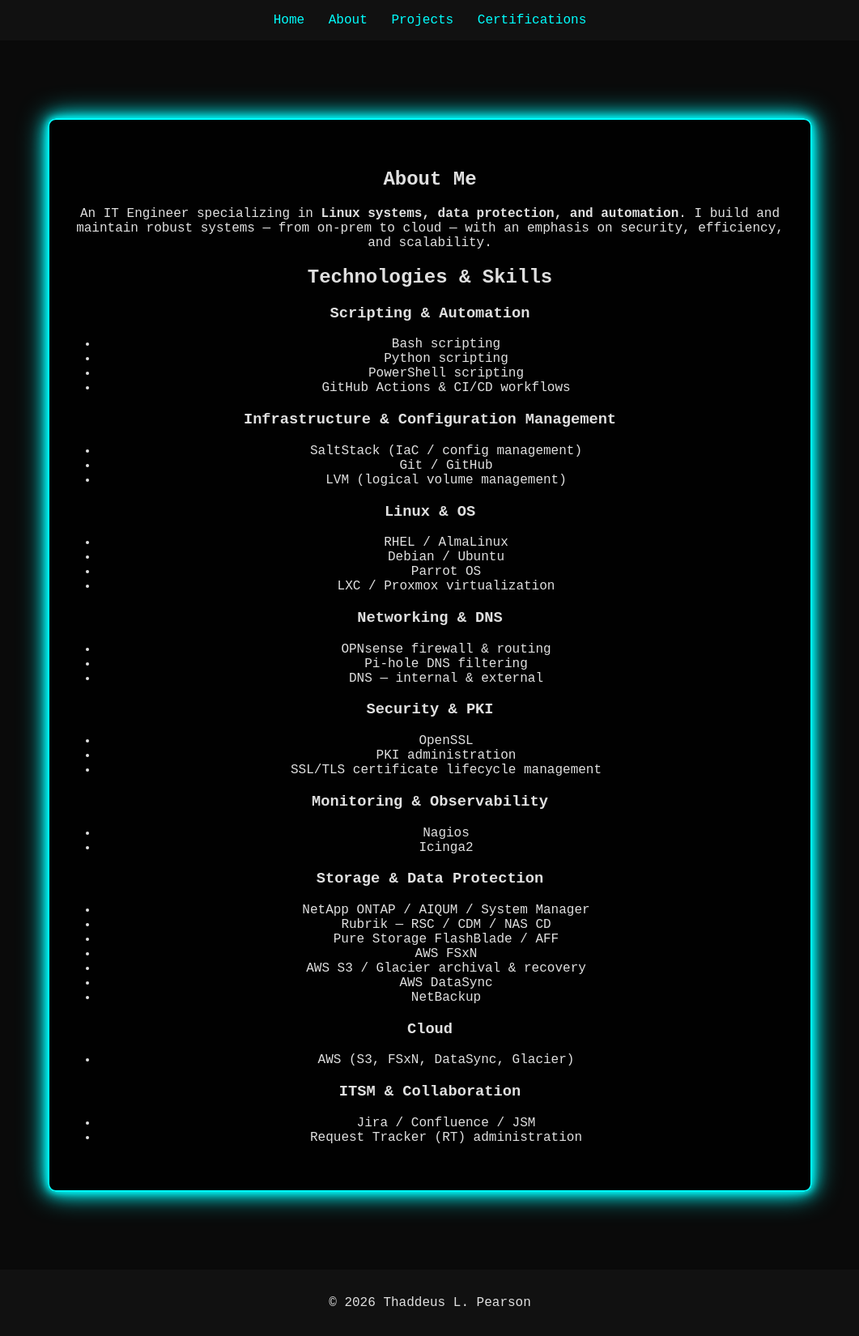
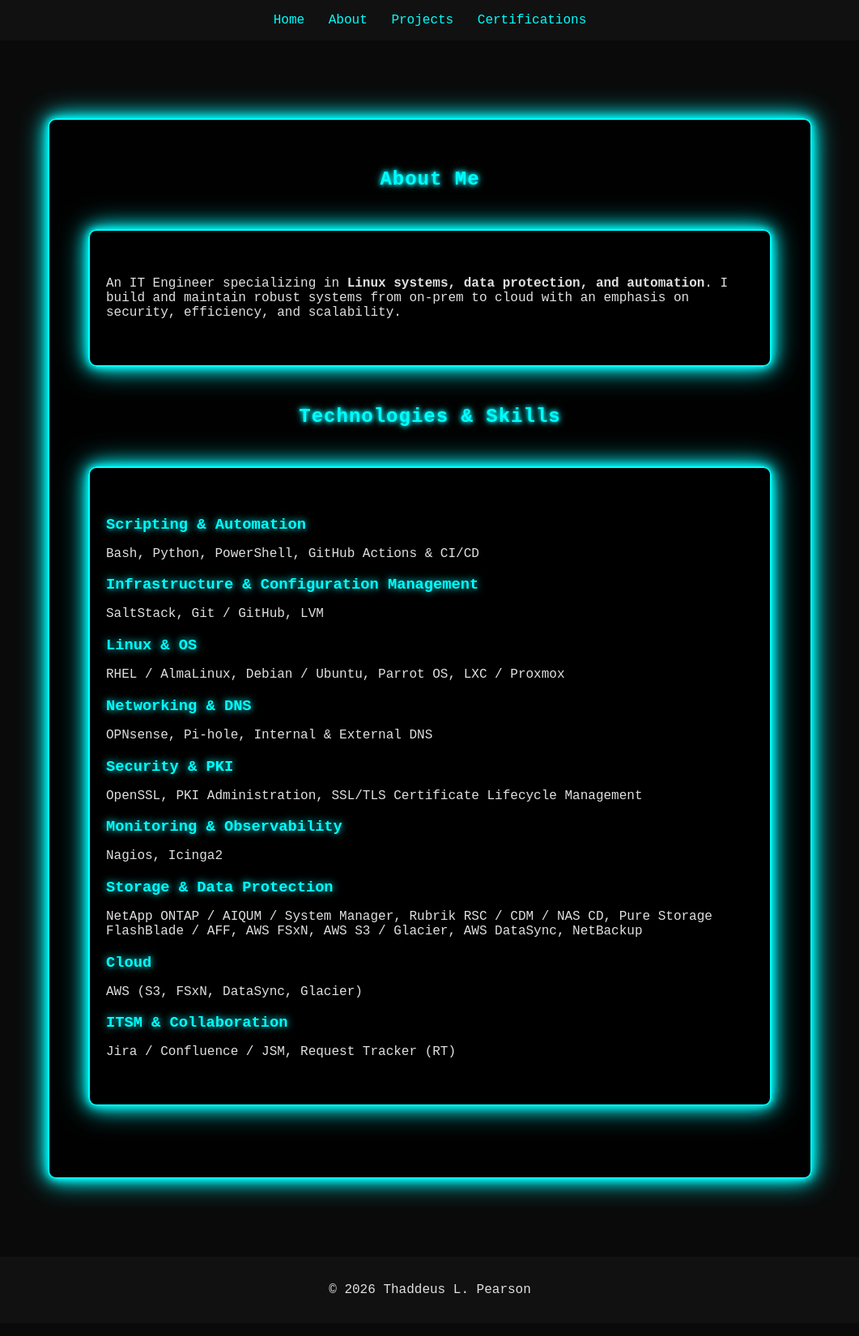
Before and after one commit to pearson-thaddeus-l/pearson-thaddeus-l-jekyll, a Jekyll site: the page built from about.md, in a window 1280 px wide. Shown: the whole page at 81% size, without its empty margins (109-1170 px from the left). Built offline with Jekyll 4.4.1, drawn with Linux system fonts in a browser that asks for light colours.

Commit message:
Updating about.md

```diff
--- a/about.md
+++ b/about.md
@@ -4,56 +4,44 @@
 permalink: /about/
 ---
 
-## About Me
+<h2 class="headline">About Me</h2>
 
-An IT Engineer specializing in **Linux systems, data protection, and automation**.
-I build and maintain robust systems — from on-prem to cloud — with an emphasis on security, efficiency, and scalability.
+<div class="neon-border project-card">
+  <p>
+    An IT Engineer specializing in <strong>Linux systems, data protection, and automation</strong>.
+    I build and maintain robust systems from on-prem to cloud with an emphasis on security,
+    efficiency, and scalability.
+  </p>
+</div>
 
-## Technologies & Skills
+<h2 class="headline">Technologies & Skills</h2>
 
-### Scripting & Automation
-- Bash scripting
-- Python scripting
-- PowerShell scripting
-- GitHub Actions & CI/CD workflows
+<div class="neon-border project-card">
+  <h3>Scripting & Automation</h3>
+  <p>Bash, Python, PowerShell, GitHub Actions & CI/CD</p>
 
-### Infrastructure & Configuration Management
-- SaltStack (IaC / config management)
-- Git / GitHub
-- LVM (logical volume management)
+  <h3>Infrastructure & Configuration Management</h3>
+  <p>SaltStack, Git / GitHub, LVM</p>
 
-### Linux & OS
-- RHEL / AlmaLinux
-- Debian / Ubuntu
-- Parrot OS
-- LXC / Proxmox virtualization
+  <h3>Linux & OS</h3>
+  <p>RHEL / AlmaLinux, Debian / Ubuntu, Parrot OS, LXC / Proxmox</p>
 
-### Networking & DNS
-- OPNsense firewall & routing
-- Pi-hole DNS filtering
-- DNS — internal & external
+  <h3>Networking & DNS</h3>
+  <p>OPNsense, Pi-hole, Internal & External DNS</p>
 
-### Security & PKI
-- OpenSSL
-- PKI administration
-- SSL/TLS certificate lifecycle management
+  <h3>Security & PKI</h3>
+  <p>OpenSSL, PKI Administration, SSL/TLS Certificate Lifecycle Management</p>
 
-### Monitoring & Observability
-- Nagios
-- Icinga2
+  <h3>Monitoring & Observability</h3>
+  <p>Nagios, Icinga2</p>
 
-### Storage & Data Protection
-- NetApp ONTAP / AIQUM / System Manager
-- Rubrik — RSC / CDM / NAS CD
-- Pure Storage FlashBlade / AFF
-- AWS FSxN
-- AWS S3 / Glacier archival & recovery
-- AWS DataSync
-- NetBackup
+  <h3>Storage & Data Protection</h3>
+  <p>NetApp ONTAP / AIQUM / System Manager, Rubrik RSC / CDM / NAS CD,
+     Pure Storage FlashBlade / AFF, AWS FSxN, AWS S3 / Glacier, AWS DataSync, NetBackup</p>
 
-### Cloud
-- AWS (S3, FSxN, DataSync, Glacier)
+  <h3>Cloud</h3>
+  <p>AWS (S3, FSxN, DataSync, Glacier)</p>
 
-### ITSM & Collaboration
-- Jira / Confluence / JSM
-- Request Tracker (RT) administration
+  <h3>ITSM & Collaboration</h3>
+  <p>Jira / Confluence / JSM, Request Tracker (RT)</p>
+</div>
```
